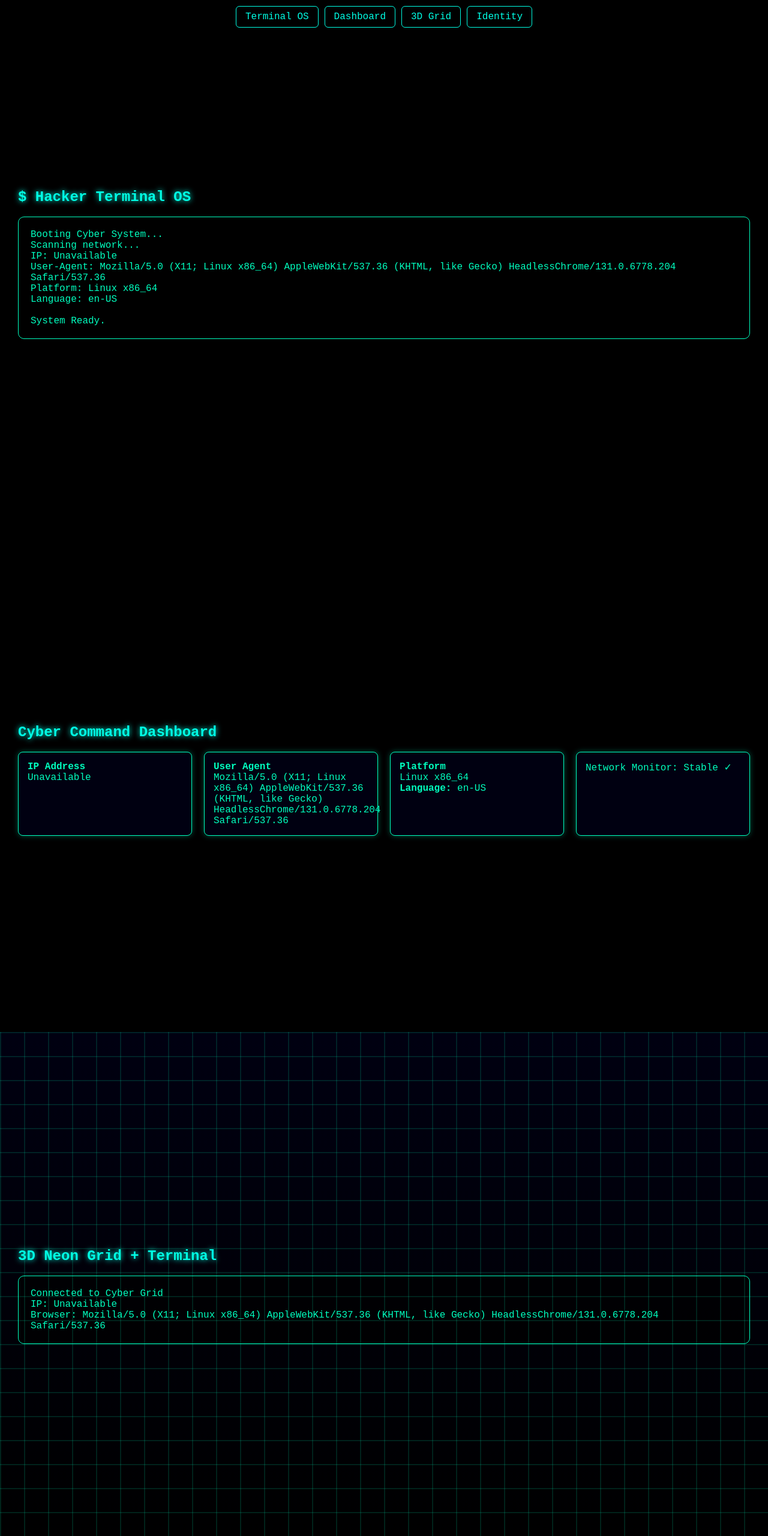
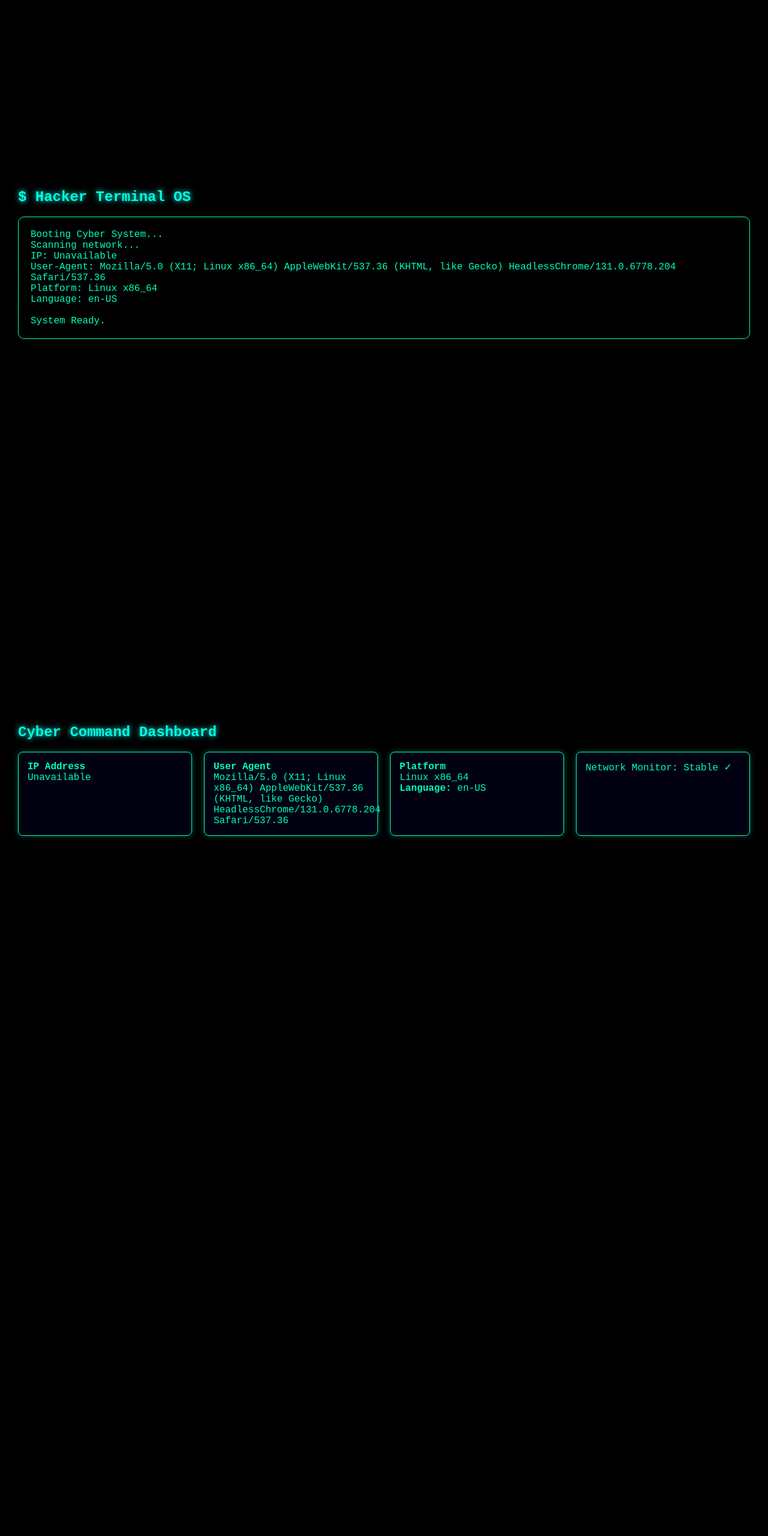
Before and after one commit to hkmj19/Test-Page, a plain HTML site: page index.html in a window 1280 px wide. Shown: the top 2560 px of the page at 60% size. After the commit the page ends 1720 px from the top, so only its background shows below. Drawn offline with Linux system fonts and the light colour scheme; no server answers.

Commit message:
Comment out navigation and sections in index.html
Comment out navigation and sections for Terminal OS, 3D Grid, and Identity.

```diff
--- a/index.html
+++ b/index.html
@@ -21,12 +21,12 @@
 </head>
 <body>
 
-<div class="nav">
+<!-- <div class="nav">
  <a href="#sec1">Terminal OS</a>
  <a href="#sec2">Dashboard</a>
  <a href="#sec3">3D Grid</a>
  <a href="#sec4">Identity</a>
-</div>
+</div> -->
 
 <!-- SECTION 1 -->
 <section id="sec1">
@@ -46,16 +46,16 @@
 </section>
 
 <!-- SECTION 3 -->
-<section id="sec3" class="grid-bg">
+<!-- <section id="sec3" class="grid-bg">
  <h1>3D Neon Grid + Terminal</h1>
  <div class="terminal-box" id="gridTerm">Loading...</div>
-</section>
+</section> -->
 
 <!-- SECTION 4 -->
-<section id="sec4">
+<!-- <section id="sec4">
  <h1>Cyber Identity Card</h1>
  <div class="identity" id="identityBox">Loading Identity...</div>
-</section>
+</section> -->
 
 <script>
  async function getIP(){ try{ let r=await fetch("https://api64.ipify.org?format=json"); let d=await r.json(); return d.ip;}catch(e){return "Unavailable";} }
```
